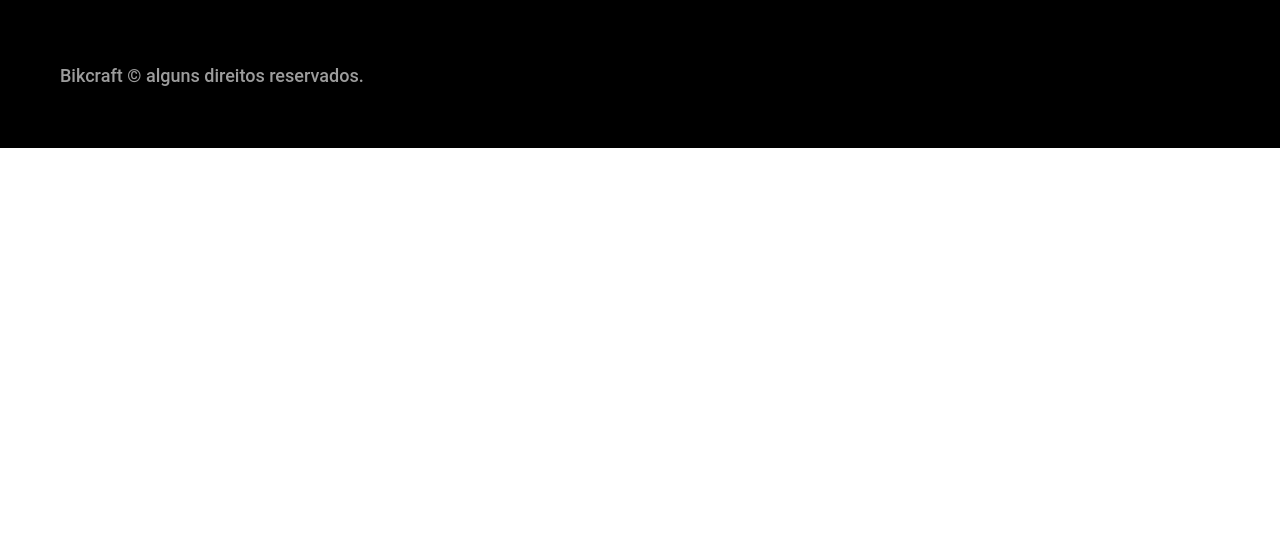
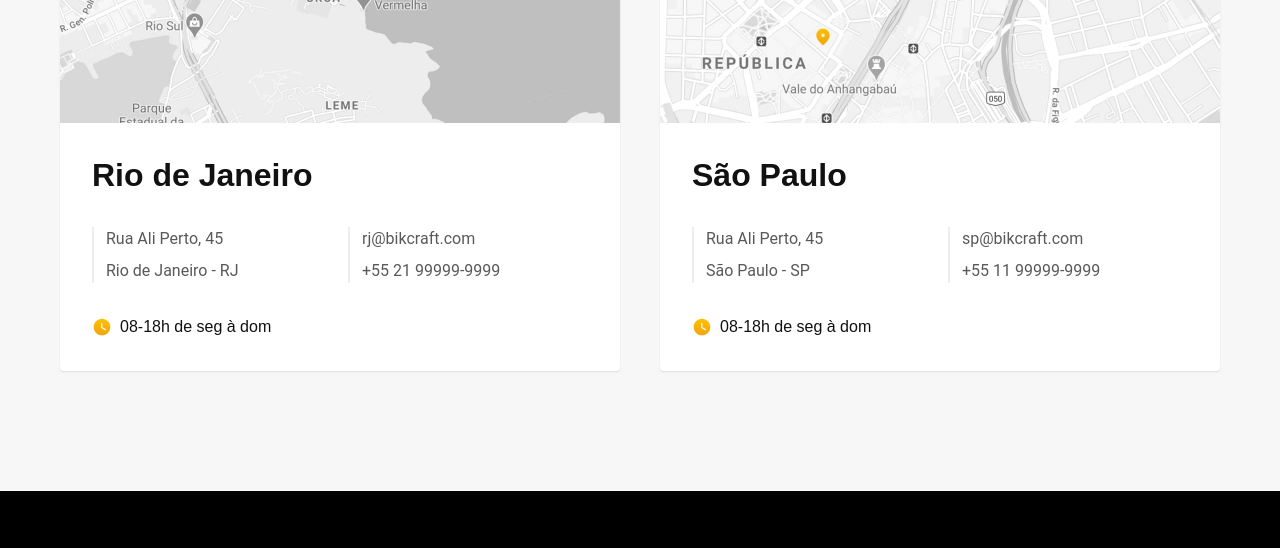
Before and after one commit to silveriale/bikcraft, a plain HTML site: page contato.html in a window 1280 px wide. Shown: the part 1288-1836 px from the top of the page. Before the commit the page ends 1436 px from the top, so only its background shows below. Drawn offline with Linux system fonts and the light colour scheme.

Commit message:
p-contato-lojas

```diff
--- a/contato.html
+++ b/contato.html
@@ -90,6 +90,44 @@
 
     </main>
 
+    <article class="lojas container">
+
+      <h2 class="font-1-xxl">lojas locais<span class="cor-p1">.</span></h2>
+
+      <div class="lojas-item">
+        <img src="./img/lojas/rj.jpg" alt="Mapa marcando o endereço em Rua Ali Perto, 42, Rio de Janeiro - RJ"/>
+        <div class="lojas-conteudo">
+          <h3 class="font-1-xl">Rio de Janeiro</h3>
+          <div class="lojas-dados font-2-s cor-8">
+            <p>Rua Ali Perto, 45</p>
+            <p>Rio de Janeiro - RJ</p>
+          </div>
+          <div class="lojas-dados font-2-s cor-8">
+            <a href="mailto:rj@bikcraft.com">rj@bikcraft.com</a>
+            <a href="tel:+5521999999999">+55 21 99999-9999</a>
+          </div>
+          <p class="lojas-tempo font-1-s"><img src="./img/icones/horario.svg" alt=" ">08-18h de seg à dom</p>
+        </div>
+      </div>
+
+      <div class="lojas-item">
+        <img src="./img/lojas/sp.jpg" alt="Mapa marcando o endereço em Rua Ali Perto, 42, São Paulo - SP"/>
+        <div class="lojas-conteudo">
+          <h3 class="font-1-xl">São Paulo</h3>
+          <div class="lojas-dados font-2-s cor-8">
+            <p>Rua Ali Perto, 45</p>
+            <p>São Paulo - SP</p>
+          </div>
+          <div class="lojas-dados font-2-s cor-8">
+            <a href="mailto:sp@bikcraft.com">sp@bikcraft.com</a>
+            <a href="tel:+5511999999999">+55 11 99999-9999</a>
+          </div>
+          <p class="lojas-tempo font-1-s"><img src="./img/icones/horario.svg" alt=" ">08-18h de seg à dom</p>
+        </div>
+      </div>
+
+    </article>
+
 
 
 
--- a/css/contato/contato.css
+++ b/css/contato/contato.css
@@ -1,5 +1,5 @@
 #contato {
-    background: linear-gradient(var(--cor-11) 600px, var(--cor-0) 0px);
+    background: linear-gradient(var(--cor-11) 600px, var(--cor-1) 0px);
 }
 
 .contato {
--- a/css/contato/lojas.css
+++ b/css/contato/lojas.css
@@ -0,0 +1,69 @@
+.lojas {
+    display: grid;
+    grid-template-columns: 1fr 1fr;
+    gap: 0 40px;
+    padding-top: 120px;
+    padding-bottom: 120px;
+}
+
+.lojas h2 {
+    grid-column: 1/-1;
+    margin-bottom: 60px;
+}
+
+.lojas img {
+    border-radius: 4px 4px 0 0;
+}
+
+.lojas-item {
+    border-radius: 4px;
+    background-color: var(--cor-0);
+    box-shadow: 0 1px 2px rgba(0, 0, 0, 0.1);
+}
+
+.lojas-conteudo {
+    display: grid;
+    grid-template-columns: 1fr 1fr;
+    gap: 32px 16px;
+    padding: 32px;
+}
+
+.lojas-conteudo h3,
+.lojas-tempo {
+    grid-column: 1/-1;
+}
+
+.lojas-dados {
+    display: grid;
+    gap: 8px;
+    border-left: 2px solid var(--cor-2);
+    padding-left: 12px;
+}
+
+.lojas-tempo {
+    display: flex;
+    align-items: center;
+    gap: 8px;
+}
+
+@media (max-width: 800px) {
+    .lojas {
+        gap: 20px;
+        padding-top: 60px;
+        padding-bottom: 60px;
+    }
+
+    .lojas h2 {
+        margin-bottom: 32px;
+    }
+
+    .lojas-conteudo {
+        grid-template-columns: 1fr;
+    }
+}
+
+@media (max-width: 800px) {
+    .lojas {
+        grid-template-columns: 1fr;
+    }
+}
```
